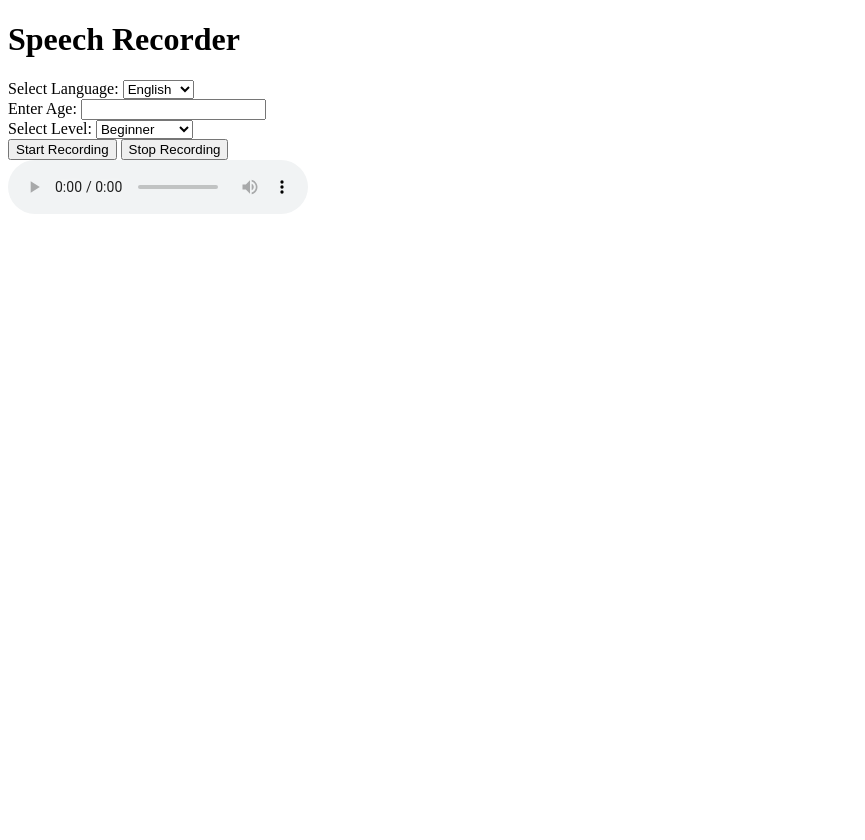
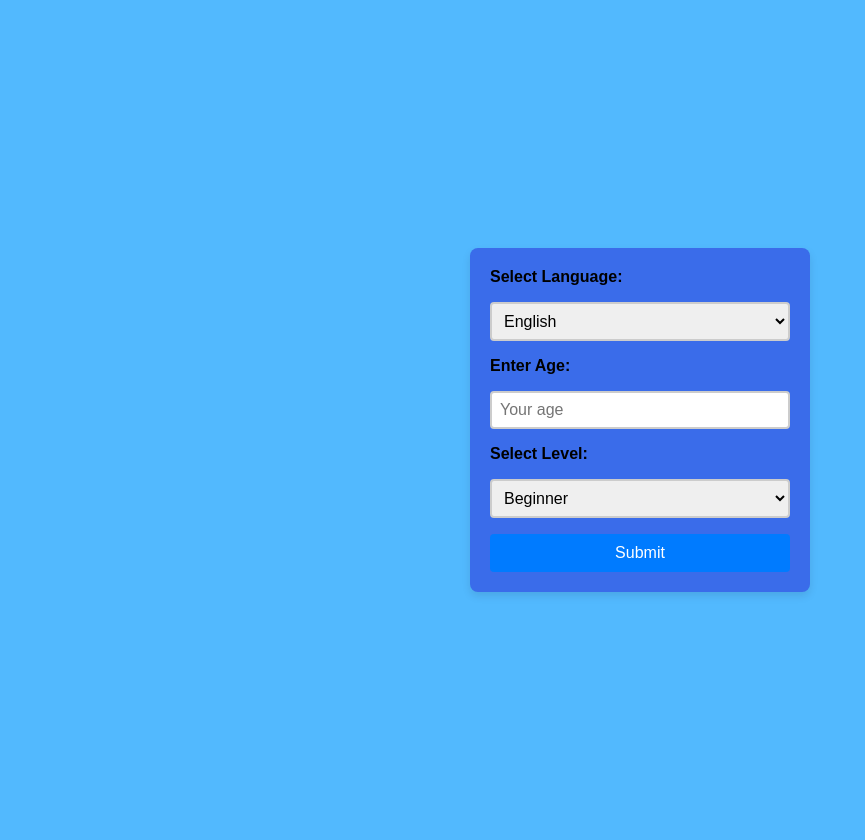
Before and after one commit to davidye007/MultilingualChat, a Flask app: template templates/index.html in a window 1280 px wide. Shown: the whole page, without its empty margins (0-865 px from the left). Before the commit the page ends 214 px from the top, so only its background shows below. Run offline with Flask 3, Linux system fonts and the light colour scheme; the template is opened without the code that fills it, so the values that code supplies are empty.

Commit message:
index.html and layout.css created

```diff
--- a/app.py
+++ b/app.py
@@ -1,31 +1,23 @@
-from flask import Flask, render_template, request, jsonify
-import speech_recognition as sr
+from flask import Flask, render_template, request, jsonify, redirect, url_for
 
 app = Flask(__name__)
 
-@app.route('/')
+@app.route("/", methods=["GET"])
 def index():
-    return render_template('index.html')
+    # Simply show the form on GET request
+    return render_template("index.html")
 
-@app.route('/record', methods=['POST'])
+@app.route("/record", methods=["POST"])
 def record():
-    language = request.form['language']
-    age = request.form['age']
-    level = request.form['level']
+    language = request.form.get('language')
+    age = request.form.get('age')
+    level = request.form.get('level')
 
-    # Dummy implementation for recording speech
-    # Replace this with actual speech-to-text logic
-    recognizer = sr.Recognizer()
-    with sr.Microphone() as source:
-        print("Listening...")
-        audio = recognizer.listen(source)
+    # Here you can add code to process the recording or other logic
+    print(f"Language: {language}, Age: {age}, Level: {level}")
 
-    # Save the recorded speech to an MP3 file
-    audio_file = f"recordings/{language}_{age}_{level}.mp3"
-    with open(audio_file, "wb") as f:
-        f.write(audio.get_wav_data())
+    # Redirect back to the main page or to another route after processing
+    return redirect(url_for('index'))
 
-    return jsonify({'audio_file': audio_file})
-
-if __name__ == '__main__':
+if __name__ == "__main__":
     app.run(debug=True)
--- a/templates/index.html
+++ b/templates/index.html
@@ -1,58 +1,37 @@
 <!DOCTYPE html>
-<html>
+<html lang="en">
+
+
 <head>
-    <title>Speech Recorder</title>
+
+
+    <meta charset="UTF-8">
+    <title>Language Practice</title>
+    <link rel="stylesheet" type="text/css" href="/static/layout.css">
 </head>
+
 <body>
-    <h1>Speech Recorder</h1>
     <form id="record-form" method="post" action="/record">
         <label for="language">Select Language:</label>
         <select id="language" name="language">
-            <option value="english">English</option>
-            <option value="spanish">Spanish</option>
-            <!-- Add more languages as needed -->
+            <option value="en-US">English</option>
+            <option value="zh-CN">Chinese (China)</option>
+            <option value="zh-TW">Chinese (Taiwan)</option>
+            <option value="es-ES">Spanish (Spain)</option>
+            <option value="es-MX">Spanish (Mexico)</option>
+            <option value="fr-FR">French (France)</option>
+            <option value="fr-CA">French (Canada)</option>
         </select>
-        <br>
         <label for="age">Enter Age:</label>
-        <input type="text" id="age" name="age">
-        <br>
+        <input type="text" id="age" name="age" placeholder="Your age">
         <label for="level">Select Level:</label>
         <select id="level" name="level">
             <option value="beginner">Beginner</option>
             <option value="intermediate">Intermediate</option>
             <option value="advanced">Advanced</option>
         </select>
-        <br>
-        <button type="button" id="start-recording">Start Recording</button>
-        <button type="button" id="stop-recording">Stop Recording</button>
-        <br>
-        <audio controls id="audio-player"></audio>
+        <button type="submit">Submit</button>
     </form>
+</body>
 
-    <script>
-        const startButton = document.getElementById('start-recording');
-        const stopButton = document.getElementById('stop-recording');
-        const audioPlayer = document.getElementById('audio-player');
-
-        startButton.addEventListener('click', () => {
-            // Logic to start recording
-            console.log('Recording started...');
-        });
-
-        stopButton.addEventListener('click', () => {
-            // Logic to stop recording
-            console.log('Recording stopped...');
-            fetch('/record', {
-                method: 'POST',
-                body: new FormData(document.getElementById('record-form'))
-            })
-            .then(response => response.json())
-            .then(data => {
-                audioPlayer.src = data.audio_file;
-                audioPlayer.play();
-            })
-            .catch(error => console.error('Error:', error));
-        });
-    </script>
-</body>
 </html>
--- /dev/null
+++ b/templates/layout.css
@@ -0,0 +1,58 @@
+/* General body styles */
+
+
+body {
+    font-family: 'Arial', sans-serif;
+    background-color: rgb(82, 185, 254);
+    margin: 0;
+    padding: 20px;
+    display: flex;
+    justify-content: center;
+    align-items: center;
+    height: 100vh;
+}
+
+/* Form styling */
+form {
+    background: rgb(58, 108, 234);
+    padding: 20px;
+    border-radius: 8px;
+    box-shadow: 0 4px 8px rgba(0, 0, 0, 0.1);
+    display: flex;
+    flex-direction: column;
+    gap: 16px;
+    width: 300px;
+}
+
+label {
+    font-weight: bold;
+}
+
+input[type="text"],
+select {
+    padding: 8px;
+    border: 2px solid #ccc;
+    border-radius: 4px;
+    font-size: 16px;
+}
+
+button {
+    padding: 10px 15px;
+    font-size: 16px;
+    color: white;
+    background-color: #007bff;
+    border: none;
+    border-radius: 4px;
+    cursor: pointer;
+    transition: background-color 0.3s;
+}
+
+button:hover {
+    background-color: #0056b3;
+}
+
+/* Specific styles for audio controls */
+audio {
+    width: 100%;
+    margin-top: 15px;
+}
```
Also changed, not shown: 1 other file.
